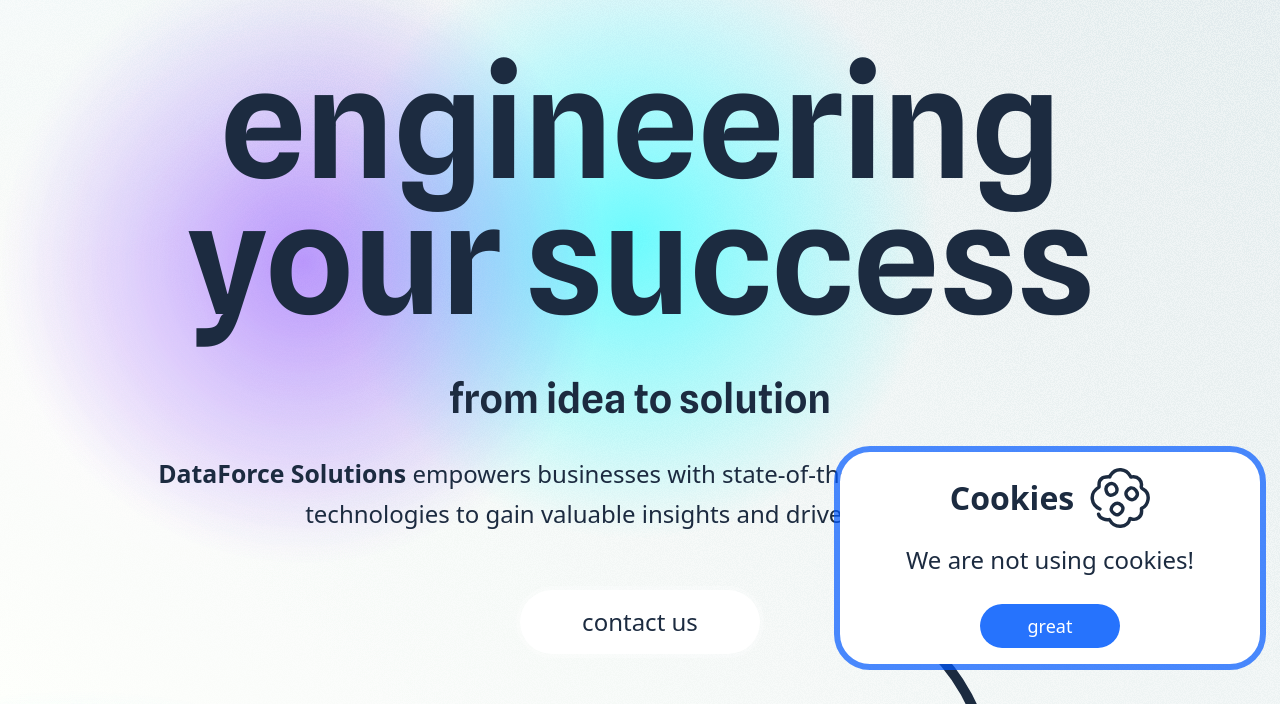
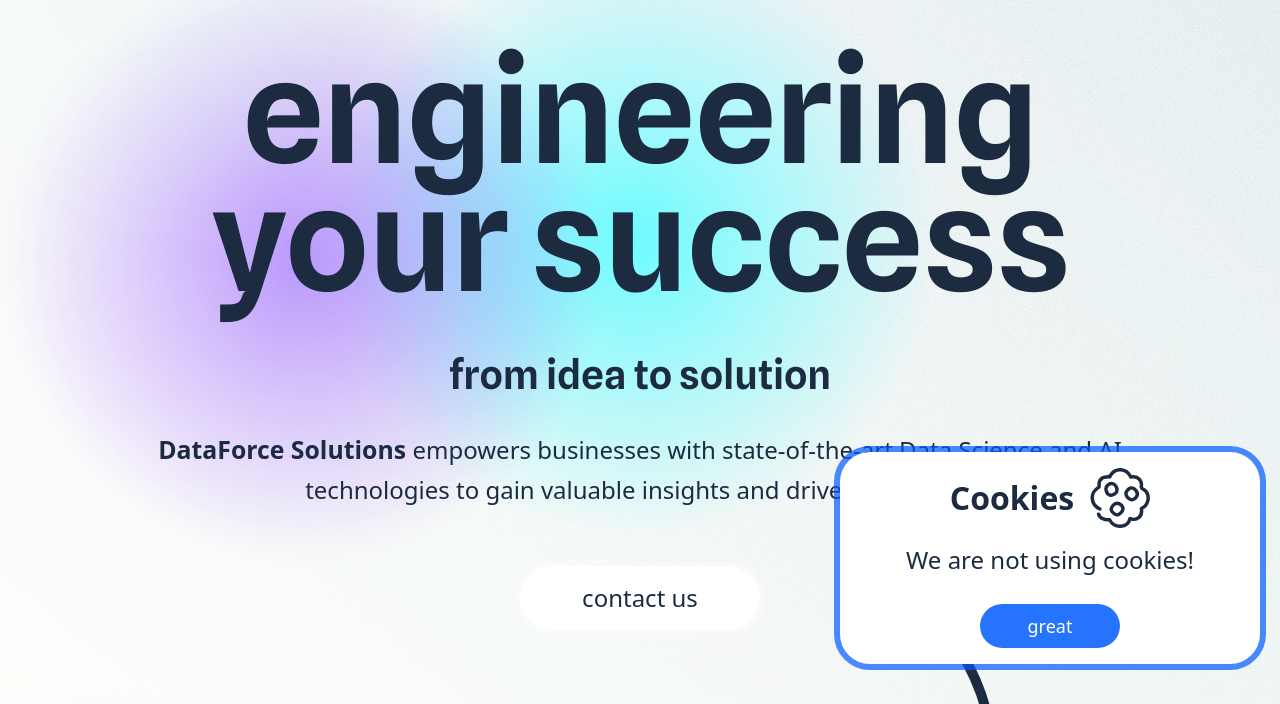
Before and after one commit to DarinaUsanova/DFS, a website built with Vite: page DataForceSolutions/index.html in a window 1280 px wide. Shown: the part 96-800 px from the top of the page. Built offline with nearby package versions, Linux system fonts and the light colour scheme; a web font is replaced by a local one.

Commit message:
fix: change css

```diff
--- a/DataForceSolutions/assets/style.css
+++ b/DataForceSolutions/assets/style.css
@@ -56,9 +56,9 @@
   font-family: var(--primary-font);
   font-weight: 600;
   margin: 0;
-  font-size: 9.5rem;
+  font-size: 9rem;
   letter-spacing: -1.5px;
-  line-height: 8.5rem;
+  line-height: 8rem;
 }
 
 h4 {
@@ -273,7 +273,7 @@
 }
 
 .hero {
-  padding: 52px 0 108px;
+  padding: 44px 0 108px;
 }
 
 .hero-wrapper {
```
